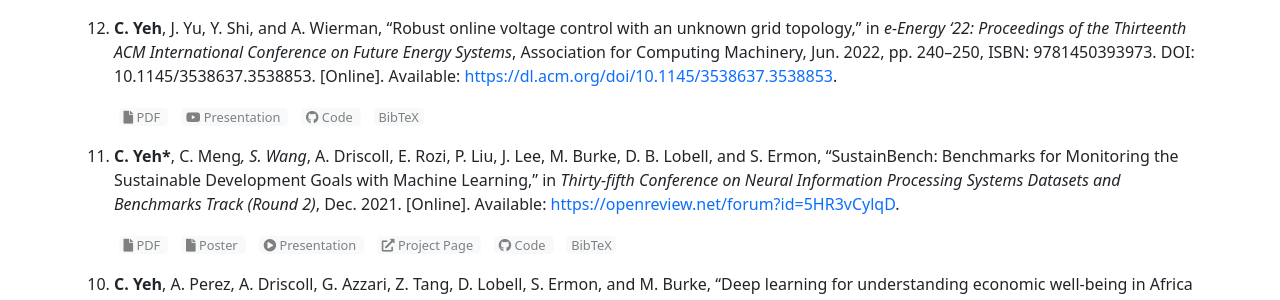
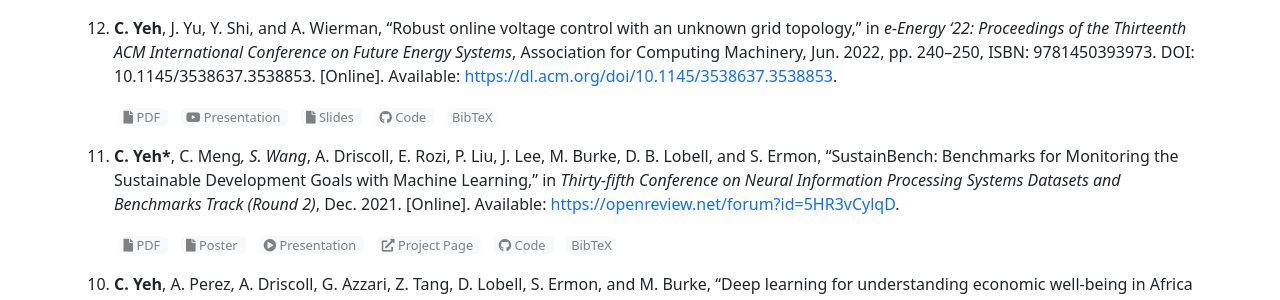
Before and after one commit to chrisyeh96/chrisyeh96.github.io, a Jekyll site: the page built from publications.md, in a window 1280 px wide. Shown: the part 184-484 px from the top of the page. Built offline with Jekyll 4.4.1, drawn with Linux system fonts in a browser that asks for light colours; comment, search, counter and statistics services are not loaded.

Commit message:
Publications: add slides for voltage control

```diff
--- a/_data/publications.yml
+++ b/_data/publications.yml
@@ -25,6 +25,9 @@
     - type: youtube
       name: Presentation
       url: https://youtu.be/iDhDfDrXqoA
+    - type: pdf
+      name: Slides
+      url: https://drive.google.com/file/d/1_GQMJL0t6N0gDekvASnNCAyXzd81krHM/view?usp=sharing
     - type: github
       name: Code
       url: https://github.com/chrisyeh96/voltctrl
```
